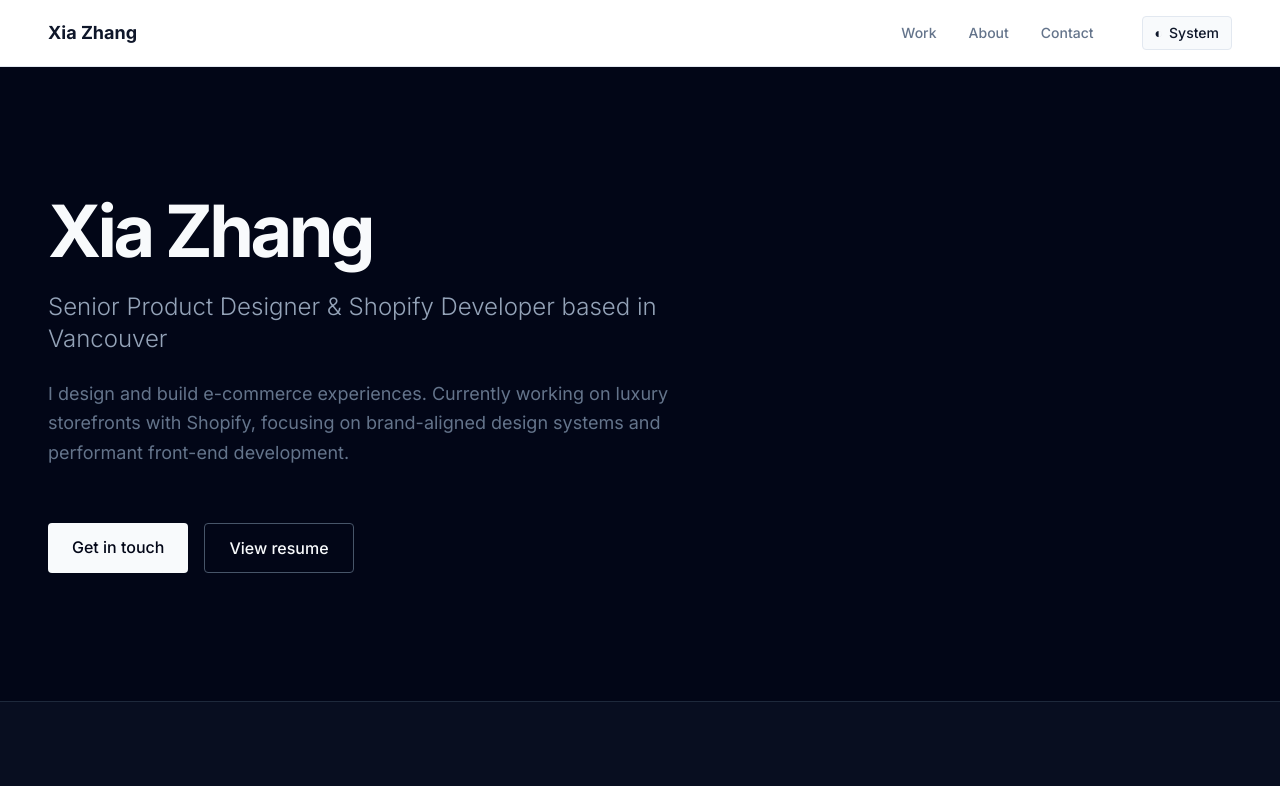
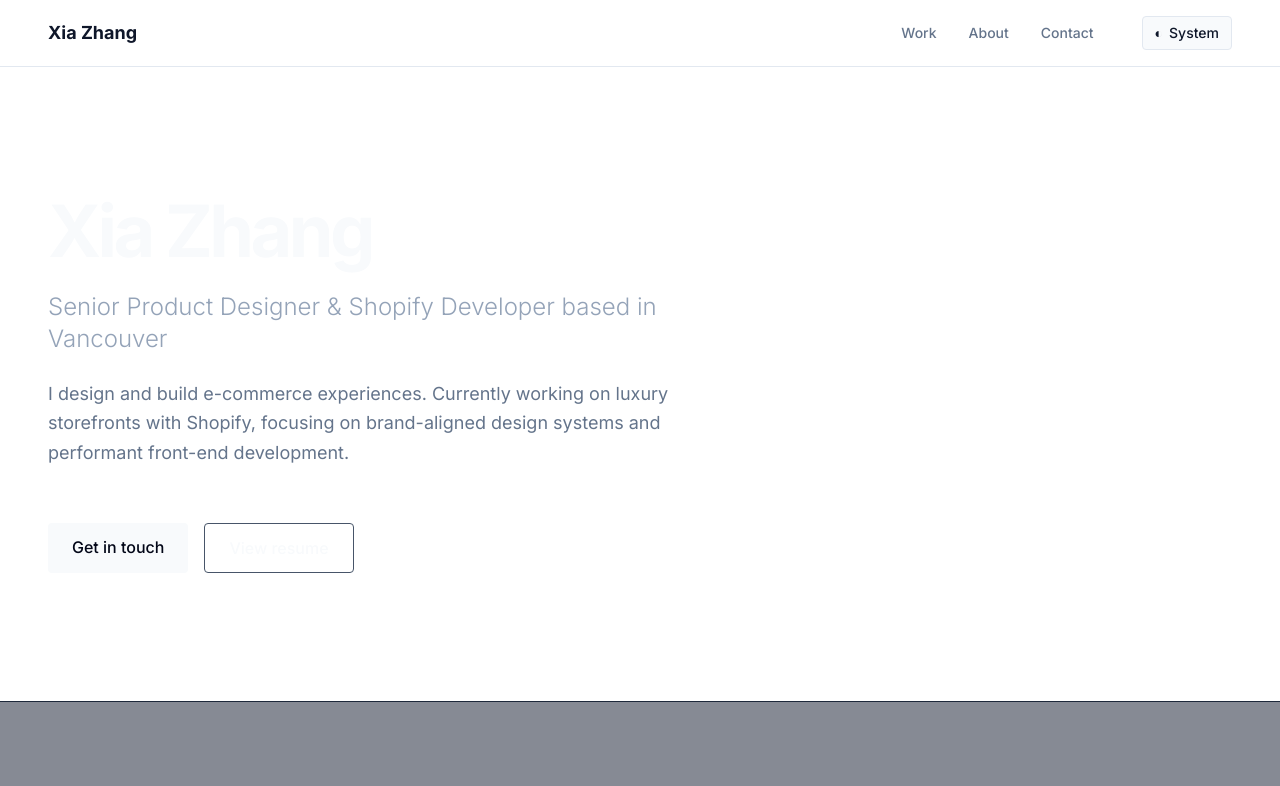
Before and after one commit to Bunnycony/portfolio, a Next.js app: page / in a window 1280 px wide. Shown: the top 786 px of the page. Built offline with nearby package versions, Linux system fonts and the light colour scheme.

Commit message:
Update layout.tsx

```diff
--- a/app/layout.tsx
+++ b/app/layout.tsx
@@ -2,12 +2,18 @@ import type { Metadata } from 'next';
 import { Inter } from 'next/font/google';
 import './globals.css';
 import Navigation from './components/Navigation';
+import { ThemeProvider } from './components/ThemeProvider';
 
 const inter = Inter({ subsets: ['latin'] });
 
 export const metadata: Metadata = {
   title: 'Xia Zhang - Product Designer',
   description: 'Product Design & Shopify Development Portfolio',
+  openGraph: {
+    title: 'Xia Zhang - Product Designer',
+    description: 'Product Design & Shopify Development Portfolio',
+    type: 'website',
+  },
 };
 
 export default function RootLayout({
@@ -16,12 +22,19 @@ export default function RootLayout({
   children: React.ReactNode;
 }) {
   return (
-    <html lang="en">
+    <html lang="en" className="light">
       <body className={inter.className}>
-        <Navigation />
-        <main className="min-h-screen bg-slate-950 text-slate-50">
-          {children}
-        </main>
+        <ThemeProvider>
+          <Navigation />
+          <main style={{
+            minHeight: '100vh',
+            backgroundColor: 'var(--bg-primary)',
+            color: 'var(--text-primary)',
+            transition: 'background-color 0.3s ease, color 0.3s ease'
+          }}>
+            {children}
+          </main>
+        </ThemeProvider>
       </body>
     </html>
   );
```
